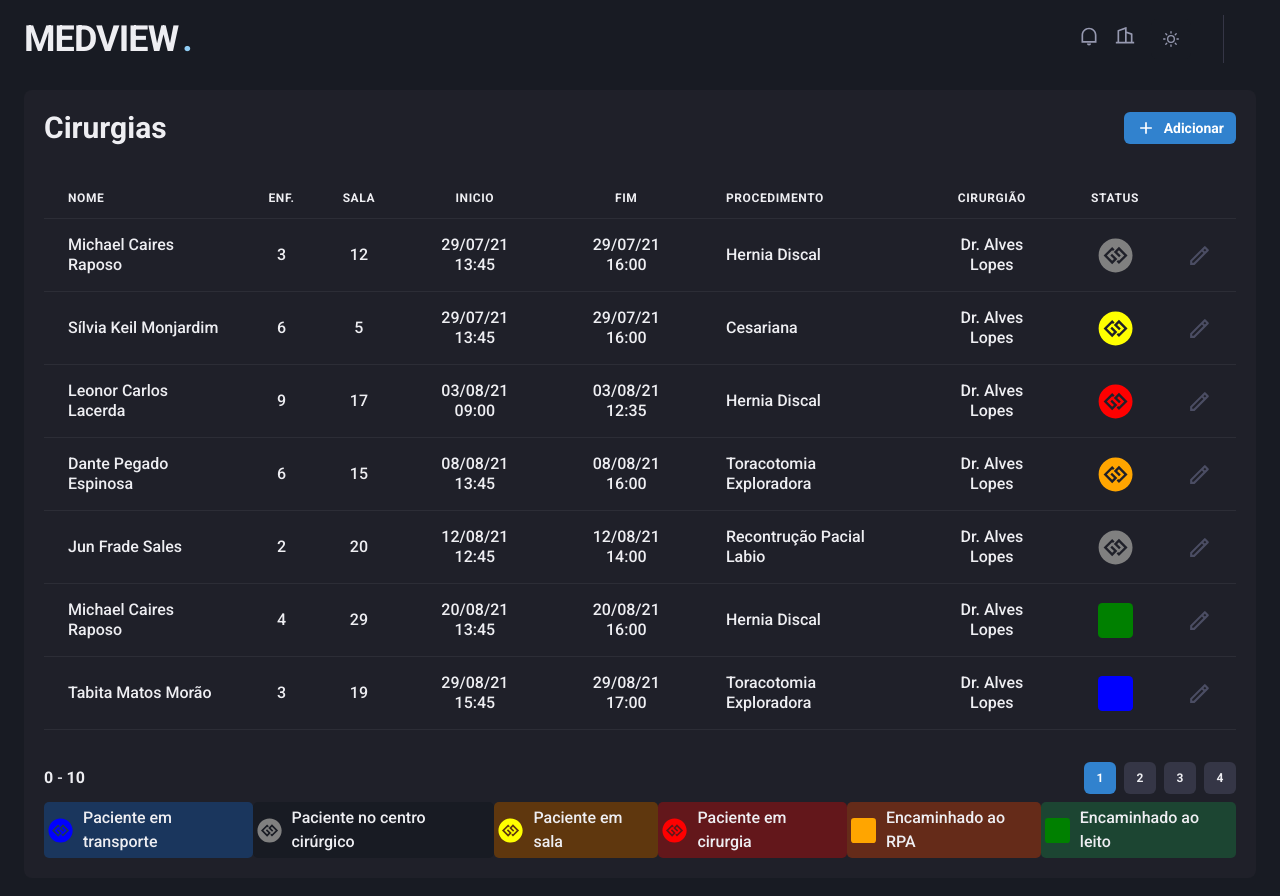
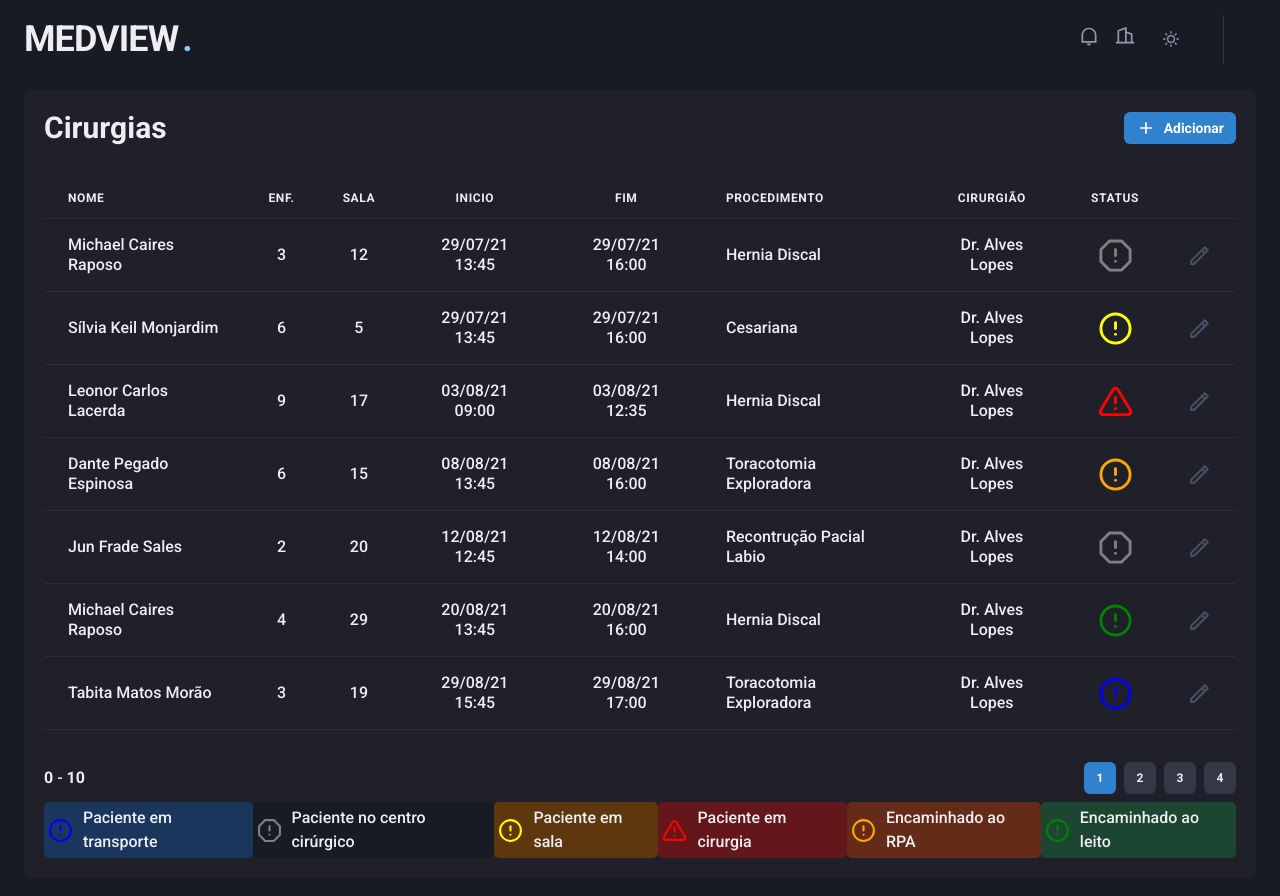
Before and after one commit to John-Cooper01/MEDVIEW, a Next.js app: page /dashboard in a window 1280 px wide. Shown: the top 896 px of the page. Built offline with nearby package versions, Linux system fonts and the light colour scheme.

Commit message:
update icons0.0.1v

```diff
--- a/src/pages/dashboard.tsx
+++ b/src/pages/dashboard.tsx
@@ -6,6 +6,7 @@ import {
 } from '@chakra-ui/react'
 import { Pagination } from '../components/Pagination'
 import { RiAddLine, RiPencilLine } from 'react-icons/ri'
+import { FiAlertOctagon, FiAlertTriangle, FiAlertCircle } from 'react-icons/fi'
 import { FaGgCircle } from 'react-icons/fa'
 import { BsSquareFill } from 'react-icons/bs'
 import { Header } from "../components/Header"
@@ -89,24 +90,24 @@ export default function Dashboard() {
                           <Flex alignItems='center' justify='center'>
                             {
                               patient.statusPatient === 'PS'
-                                ? <FaGgCircle size='35px' color='yellow' />
+                                ? <FiAlertCircle size='35px' color='yellow' />
                                 : patient.statusPatient === 'PCC'
-                                  ? <FaGgCircle size='35px' color='gray' />
+                                  ? <FiAlertOctagon size='35px' color='gray' />
                                   : patient.statusPatient === 'PC'
-                                    ? <FaGgCircle size='35px' color='red' />
+                                    ? <FiAlertTriangle size='35px' color='red' />
                                     : patient.statusPatient === 'RPA'
-                                      ? <FaGgCircle size='35px' color='orange' />
+                                      ? <FiAlertCircle size='35px' color='orange' />
                                       : patient.statusPatient === 'EL'
-                                        ? <BsSquareFill size='35px' color='green' />
+                                        ? <FiAlertCircle size='35px' color='green' />
                                         : patient.statusPatient === 'PT'
-                                          ? <BsSquareFill size='35px' color='blue' />
+                                          ? <FiAlertCircle size='35px' color='blue' />
                                           : ''
                             }
                           </Flex>
                         </Td>
 
                         <Th>
-                          <RiPencilLine fontSize='25px' color={colorIcons} />
+                          <RiPencilLine fontSize='25px' color={colorIcons} cursor='pointer' />
                         </Th>
                       </Tr>
 
@@ -120,42 +121,42 @@ export default function Dashboard() {
                     initial={{ y: 200 }}
                     animate={{ y: 0 }}
                     transition={{ delay: 1.2, duration: 1.2 }}>
-                    <Flex p='4px' bg='blue.900' alignItems='center' borderRadius='5px'> <Box mr='10px'> <FaGgCircle size='25px' color='blue' /> </Box>  <Box>Paciente em transporte </Box> </Flex>
+                    <Flex p='4px' bg='blue.900' alignItems='center' borderRadius='5px'> <Box mr='10px'> <FiAlertCircle size='25px' color='blue' /> </Box>  <Box>Paciente em transporte </Box> </Flex>
                   </motion.div>
 
                   <motion.div
                     initial={{ y: 200 }}
                     animate={{ y: 0 }}
                     transition={{ delay: 1.3, duration: 1.3 }}>
-                    <Flex p='4px' bg='gray.900' alignItems='center' borderRadius='5px'> <Box mr='10px'> <FaGgCircle size='25px' color='gray' /> </Box> <Box>Paciente no centro cirúrgico</Box> </Flex>
+                    <Flex p='4px' bg='gray.900' alignItems='center' borderRadius='5px'> <Box mr='10px'> <FiAlertOctagon size='25px' color='gray' /> </Box> <Box>Paciente no centro cirúrgico</Box> </Flex>
                   </motion.div>
 
                   <motion.div
                     initial={{ y: 200 }}
                     animate={{ y: 0 }}
                     transition={{ delay: 1.4, duration: 1.4 }}>
-                    <Flex p='4px' bg='yellow.900' alignItems='center' borderRadius='5px'> <Box mr='10px'> <FaGgCircle size='25px' color='yellow' /></Box> <Box>Paciente em sala</Box> </Flex>
+                    <Flex p='4px' bg='yellow.900' alignItems='center' borderRadius='5px'> <Box mr='10px'> <FiAlertCircle size='25px' color='yellow' /></Box> <Box>Paciente em sala</Box> </Flex>
                   </motion.div>
 
                   <motion.div
                     initial={{ y: 200 }}
                     animate={{ y: 0 }}
                     transition={{ delay: 1.5, duration: 1.5 }}>
-                    <Flex p='4px' bg='red.900' alignItems='center' borderRadius='5px'> <Box mr='10px'> <FaGgCircle size='25px' color='red' /></Box> <Box>Paciente em cirurgia </Box></Flex>
+                    <Flex p='4px' bg='red.900' alignItems='center' borderRadius='5px'> <Box mr='10px'> <FiAlertTriangle size='25px' color='red' /></Box> <Box>Paciente em cirurgia </Box></Flex>
                   </motion.div>
 
                   <motion.div
                     initial={{ y: 200 }}
                     animate={{ y: 0 }}
                     transition={{ delay: 1.6, duration: 1.7 }}>
-                    <Flex p='4px' bg='orange.900' alignItems='center' borderRadius='5px'> <Box mr='10px'> <BsSquareFill size='25px' color='orange' /></Box> <Box>Encaminhado ao RPA </Box></Flex>
+                    <Flex p='4px' bg='orange.900' alignItems='center' borderRadius='5px'> <Box mr='10px'> <FiAlertCircle size='25px' color='orange' /></Box> <Box>Encaminhado ao RPA </Box></Flex>
                   </motion.div>
 
                   <motion.div
                     initial={{ y: 200 }}
                     animate={{ y: 0 }}
                     transition={{ delay: 1.8, duration: 1.8 }}>
-                    <Flex p='4px' bg='green.900' alignItems='center' borderRadius='5px'> <Box mr='10px'> <BsSquareFill size='25px' color='green' /></Box> <Box>Encaminhado ao leito </Box></Flex>
+                    <Flex p='4px' bg='green.900' alignItems='center' borderRadius='5px'> <Box mr='10px'> <FiAlertCircle size='25px' color='green' /></Box> <Box>Encaminhado ao leito </Box></Flex>
                   </motion.div>
                 </Flex >
               </Box>
```
